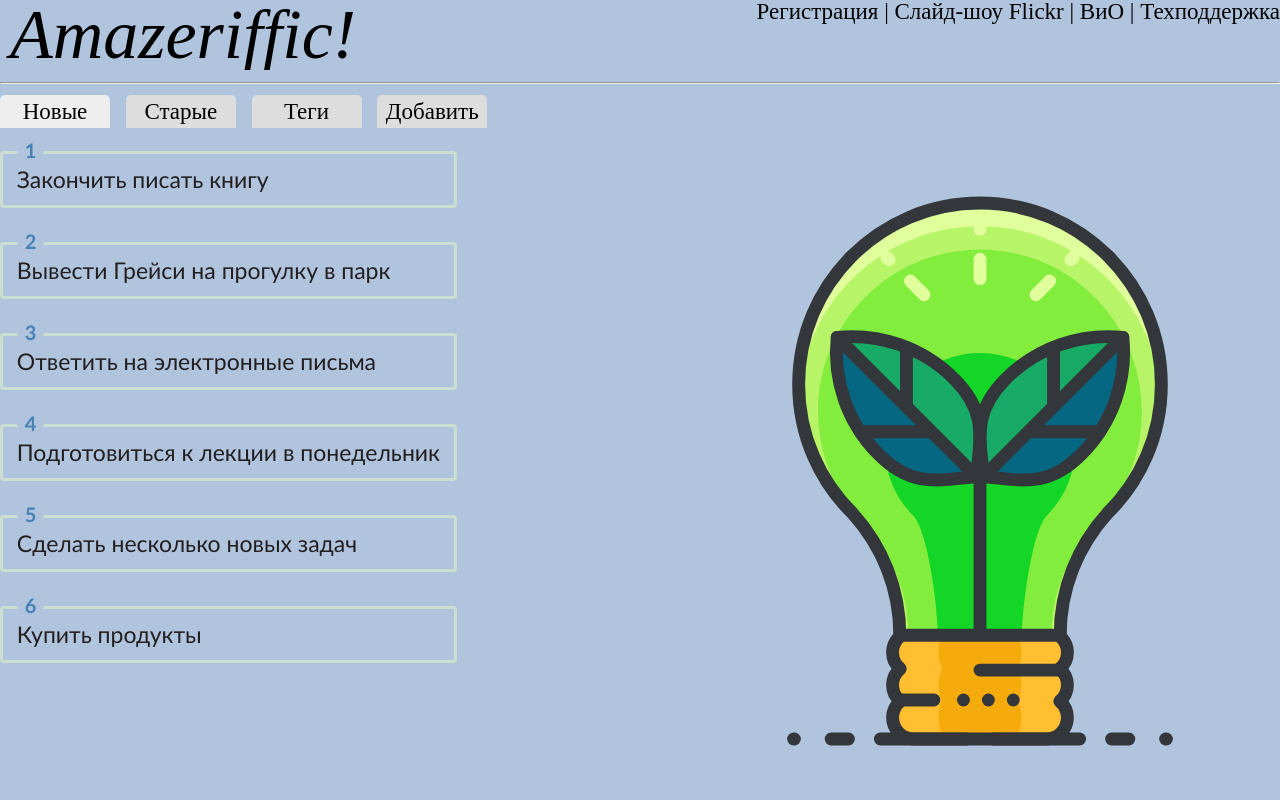
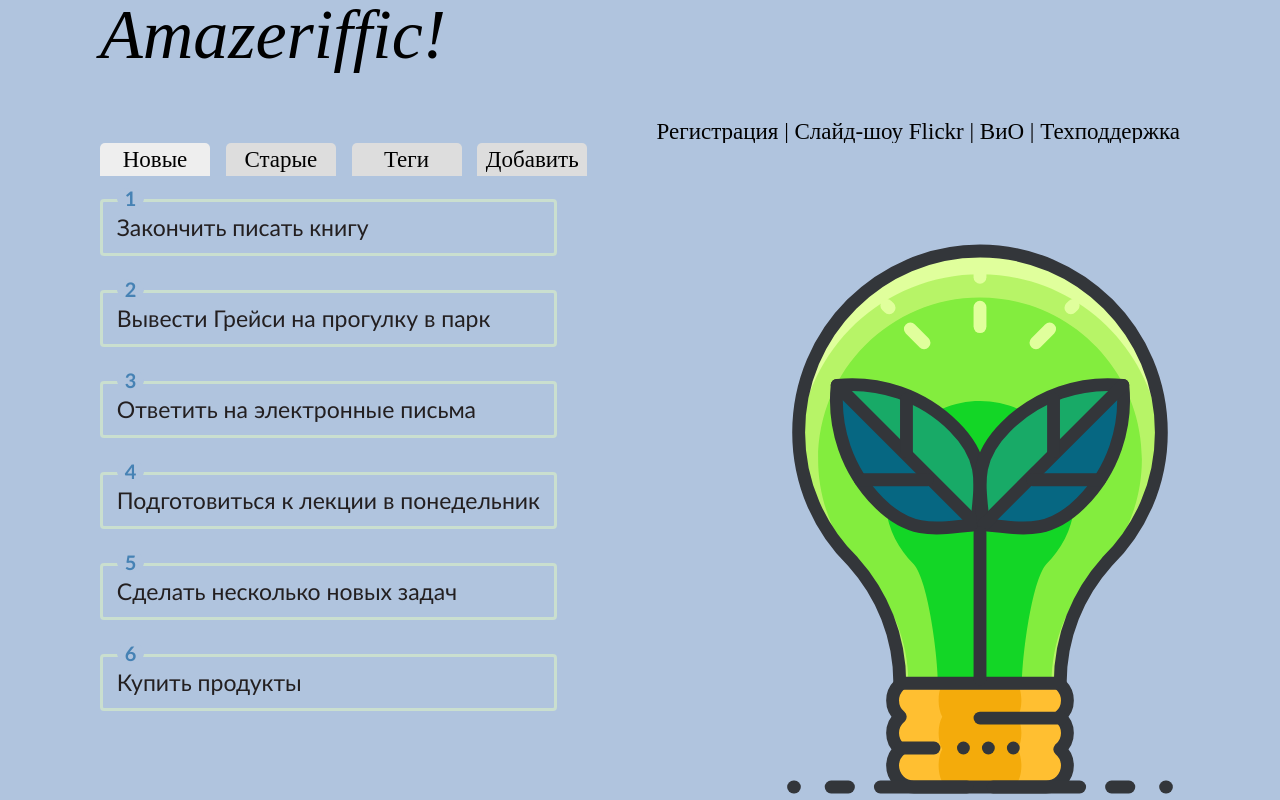
Before and after one commit to IlyasNugaev000/WebProgramming, a plain HTML site: page Amazeriffic/client/index.html in a window 1280 px wide. Shown: the top 800 px of the page. Drawn offline with Linux system fonts and the light colour scheme.

Commit message:
edit styles

```diff
--- a/Amazeriffic/client/flickr_style.css
+++ b/Amazeriffic/client/flickr_style.css
@@ -226,9 +226,8 @@ input:focus ~ .bar:after {
 	clip-path: var(--clip-path-clicked);
 }
 
-.group input {
-
-
+.group {
+	margin-left: 100px;
 }
 
 button {
@@ -291,16 +290,17 @@ header {
 	background: #B0C4DE;
 	overflow: hidden;
 }
-header h1 {
+header .amazeriffic {
 	font-style: italic;
 	font-size: 70px;
 	float: left;
 	width: 570px;
-	margin-left: 10px;
+	margin-left: 100px;
 	margin-bottom: 50px;
 }
 header nav {
 	float: right;
+	margin-right: 100px;
 }
 header a, footer a {
 	text-decoration: none;
@@ -308,6 +308,7 @@ header a, footer a {
 }
 .contact {
 	line-height: 35px;
+	margin-left: 100px;
 }
 main {
 	background: #B0C4DE;
--- a/Amazeriffic/client/index.html
+++ b/Amazeriffic/client/index.html
@@ -10,7 +10,7 @@
 	<div class="container">
 		<header>
 			<div class="container">
-				<h1>Amazeriffic!</h1>
+				<a class="amazeriffic" href="#">Amazeriffic!</a>
 				<nav>
 					<a href="#">Регистрация |</a>
 					<a href="flickr.html">Слайд-шоу Flickr |</a>
@@ -22,7 +22,6 @@
 	</div>
 	<div class="container">
 		<main>
-			<hr>
 			<div class="tabs">
 				<a ><span class="active">Новые</span></a>
 				<a ><span>Старые</span></a>
--- a/Amazeriffic/client/javascript/app.js
+++ b/Amazeriffic/client/javascript/app.js
@@ -86,7 +86,7 @@ var main = function (toDoObjects) {
 				$("main .content").append('<input class="description index_button" placeholder="Новое описание" /> ');
 				$("main .content").append('<br> <br> <input class="tags index_button" placeholder="Новый тэг" /> <button type="button" class="input_btn">+</button>');
 				$(".input_btn").on("click", function () {
-					if (($(".tags").val() !== "") && (($(".tags").val()).trim().length > 0)){
+					if ((($(".tags").val() !== "") && ($(".description").val() !== "")) && ((($(".tags").val()).trim().length > 0) && (($(".description").val()).trim().length > 0))){
 						var newDescription = $('.description').val();
 						var newToDo = $('.tags').val();
 						var tags = newToDo.split(",");
@@ -96,18 +96,20 @@ var main = function (toDoObjects) {
 							toDos=fetchToDos(toDoObjects);
 							alert('успешно добавлено!');
 							$('.tags').val("");
+							$('.description').val("");
 						}
 					}
 				});
 				$(".tags").on("keypress", function (event) {
 					if (event.keyCode === 13) {
-						if (($(".tags").val() !== "") && (($(".tags").val()).trim().length > 0)){
+						if ((($(".tags").val() !== "") &&($(".description").val() !== "")) && ((($(".tags").val()).trim().length > 0) && (($(".description").val()).trim().length > 0))){
 							var newToDo= $('.tags').val();
 
 							if (newToDo!='') {
 								toDos.push( newToDo);
 								alert('Новое задание "'+newToDo+'" успешно добавлено!');
 								$('.tags').val("");
+								$('.description').val("");
 							}
 						}
 					}
--- a/Amazeriffic/client/style.css
+++ b/Amazeriffic/client/style.css
@@ -36,15 +36,17 @@ header {
 	background: #B0C4DE;
 	overflow: hidden;
 }
-header h1 {
+header .amazeriffic {
 	font-style: italic;
 	font-size: 70px;
 	float: left;
 	width: 570px;
-	margin-left: 10px;
+	margin-left: 100px;
+	margin-bottom: 50px;
 }
 header nav {
 	float: right;
+	margin-right: 100px;
 }
 header a, footer a {
 	text-decoration: none;
@@ -52,6 +54,7 @@ header a, footer a {
 }
 .contact {
 	line-height: 35px;
+	margin-left: 100px;
 }
 main {
 	background: #B0C4DE;
@@ -199,3 +202,6 @@ content: counter(li);
 	padding: 0;
 	margin: 0;
 }
+.content, .tabs {
+	margin-left: 100px;
+}
```
Also changed, not shown: Amazeriffic/client/flickr.html (+1 -1 lines).
